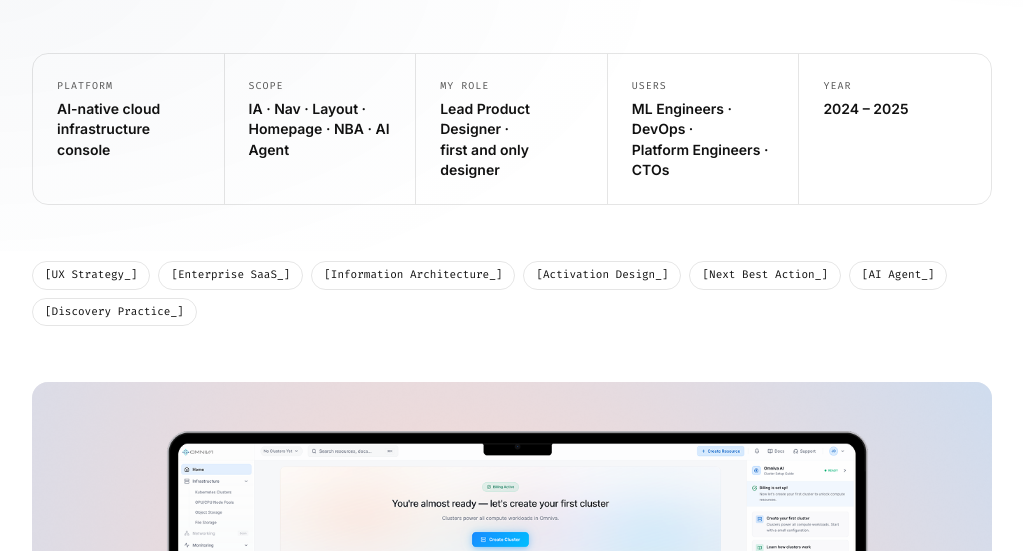
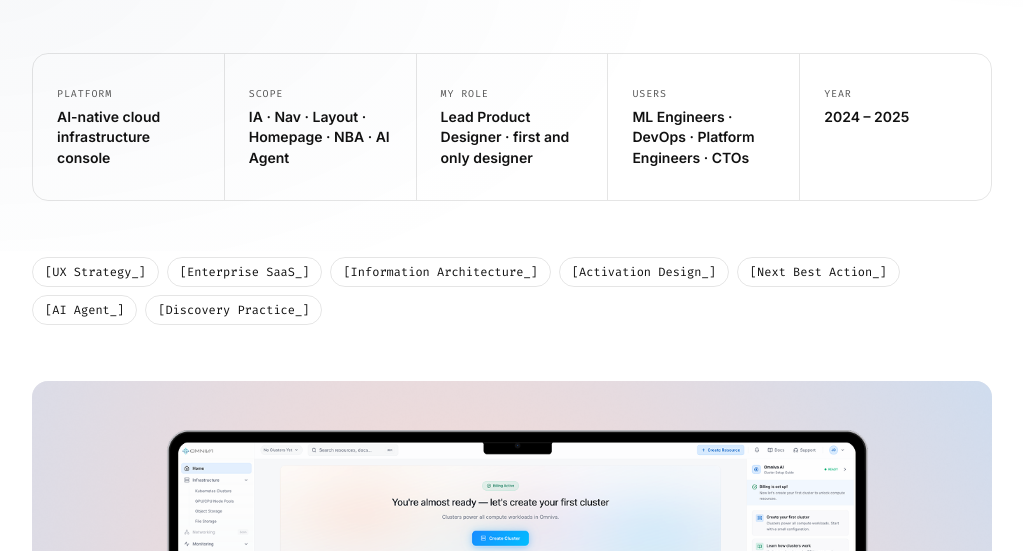
Before and after one commit to fancyfox7-tech/Portfolio-DL-2026, a website: page work/omniva/index.html in a window 1280 px wide. Shown: the part 549-1100 px from the top of the page, without its empty margins (128-1151 px from the left). Drawn offline with Linux system fonts and the light colour scheme.

Commit message:
Case study updates

```diff
--- a/work/omniva/index.html
+++ b/work/omniva/index.html
@@ -107,38 +107,38 @@
       </div>
 
       <!-- Metadata cards -->
-      <div class="grid grid-cols-2 md:grid-cols-5 border border-border rounded-2xl overflow-hidden">
-        <div class="flex flex-col gap-[6px] p-5 md:p-6 border-b md:border-b-0 border-r border-border">
-          <p class="font-mono text-[#555] text-[10px] tracking-[1px] uppercase">Platform</p>
-          <p class="font-sans font-semibold text-text text-[13px] md:text-[14px] leading-[1.45]">AI-native cloud<br>infrastructure console</p>
+      <div class="flex flex-col sm:flex-row border border-border rounded-2xl overflow-hidden">
+        <div class="flex flex-[1_0_0] flex-col gap-[6px] px-5 sm:px-6 py-6 sm:py-8 border-b sm:border-b-0 sm:border-r border-border">
+          <p class="font-mono text-[#555] text-[10px] tracking-[0.88px] uppercase">Platform</p>
+          <p class="font-sans font-semibold text-text text-[13px] md:text-[14px] leading-[1.45]">AI-native cloud infrastructure console</p>
         </div>
-        <div class="flex flex-col gap-[6px] p-5 md:p-6 border-b md:border-b-0 md:border-r border-border">
-          <p class="font-mono text-[#555] text-[10px] tracking-[1px] uppercase">Scope</p>
-          <p class="font-sans font-semibold text-text text-[13px] md:text-[14px] leading-[1.45]">IA · Nav · Layout ·<br>Homepage · NBA · AI Agent</p>
+        <div class="flex flex-[1_0_0] flex-col gap-[6px] px-5 sm:px-6 py-6 sm:py-8 border-b sm:border-b-0 sm:border-r border-border">
+          <p class="font-mono text-[#555] text-[10px] tracking-[0.88px] uppercase">Scope</p>
+          <p class="font-sans font-semibold text-text text-[13px] md:text-[14px] leading-[1.45]">IA · Nav · Layout · Homepage · NBA · AI Agent</p>
         </div>
-        <div class="flex flex-col gap-[6px] p-5 md:p-6 border-b md:border-b-0 border-r border-border">
-          <p class="font-mono text-[#555] text-[10px] tracking-[1px] uppercase">My Role</p>
-          <p class="font-sans font-semibold text-text text-[13px] md:text-[14px] leading-[1.45]">Lead Product Designer ·<br>first and only designer</p>
+        <div class="flex flex-[1_0_0] flex-col gap-[6px] px-5 sm:px-6 py-6 sm:py-8 border-b sm:border-b-0 sm:border-r border-border">
+          <p class="font-mono text-[#555] text-[10px] tracking-[0.88px] uppercase">My Role</p>
+          <p class="font-sans font-semibold text-text text-[13px] md:text-[14px] leading-[1.45]">Lead Product Designer · first and only designer</p>
         </div>
-        <div class="flex flex-col gap-[6px] p-5 md:p-6 border-b md:border-b-0 md:border-r border-border">
-          <p class="font-mono text-[#555] text-[10px] tracking-[1px] uppercase">Users</p>
-          <p class="font-sans font-semibold text-text text-[13px] md:text-[14px] leading-[1.45]">ML Engineers · DevOps ·<br>Platform Engineers · CTOs</p>
+        <div class="flex flex-[1_0_0] flex-col gap-[6px] px-5 sm:px-6 py-6 sm:py-8 border-b sm:border-b-0 sm:border-r border-border">
+          <p class="font-mono text-[#555] text-[10px] tracking-[0.88px] uppercase">Users</p>
+          <p class="font-sans font-semibold text-text text-[13px] md:text-[14px] leading-[1.45]">ML Engineers · DevOps · Platform Engineers · CTOs</p>
         </div>
-        <div class="col-span-2 md:col-span-1 flex flex-col gap-[6px] p-5 md:p-6">
-          <p class="font-mono text-[#555] text-[10px] tracking-[1px] uppercase">Year</p>
+        <div class="flex flex-[1_0_0] flex-col gap-[6px] px-5 sm:px-6 py-6 sm:py-8">
+          <p class="font-mono text-[#555] text-[10px] tracking-[0.88px] uppercase">Year</p>
           <p class="font-sans font-semibold text-text text-[13px] md:text-[14px] leading-[1.45]">2024 – 2025</p>
         </div>
       </div>
 
       <!-- Tags -->
       <div class="flex flex-wrap gap-2">
-        <span class="border border-border font-mono text-text text-[11px] px-3 py-[5px] rounded-full">[UX Strategy_]</span>
-        <span class="border border-border font-mono text-text text-[11px] px-3 py-[5px] rounded-full">[Enterprise SaaS_]</span>
-        <span class="border border-border font-mono text-text text-[11px] px-3 py-[5px] rounded-full">[Information Architecture_]</span>
-        <span class="border border-border font-mono text-text text-[11px] px-3 py-[5px] rounded-full">[Activation Design_]</span>
-        <span class="border border-border font-mono text-text text-[11px] px-3 py-[5px] rounded-full">[Next Best Action_]</span>
-        <span class="border border-border font-mono text-text text-[11px] px-3 py-[5px] rounded-full">[AI Agent_]</span>
-        <span class="border border-border font-mono text-text text-[11px] px-3 py-[5px] rounded-full">[Discovery Practice_]</span>
+        <span class="border border-border font-mono text-text text-[12px] px-3 py-[5px] rounded-full">[UX Strategy_]</span>
+        <span class="border border-border font-mono text-text text-[12px] px-3 py-[5px] rounded-full">[Enterprise SaaS_]</span>
+        <span class="border border-border font-mono text-text text-[12px] px-3 py-[5px] rounded-full">[Information Architecture_]</span>
+        <span class="border border-border font-mono text-text text-[12px] px-3 py-[5px] rounded-full">[Activation Design_]</span>
+        <span class="border border-border font-mono text-text text-[12px] px-3 py-[5px] rounded-full">[Next Best Action_]</span>
+        <span class="border border-border font-mono text-text text-[12px] px-3 py-[5px] rounded-full">[AI Agent_]</span>
+        <span class="border border-border font-mono text-text text-[12px] px-3 py-[5px] rounded-full">[Discovery Practice_]</span>
       </div>
 
       <!-- Hero mock image -->
```
Also changed, not shown: work/vmware/index.html (+21 -17 lines), dist/output.css.
